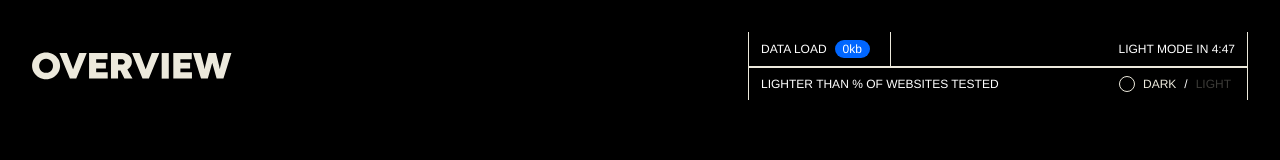
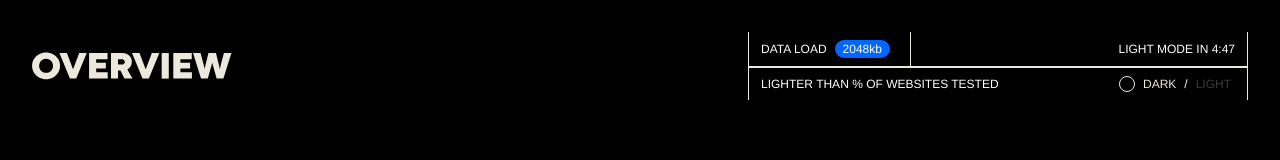
Before and after one commit to tlcottr/overviewearth, a Next.js app: page / in a window 1280 px wide. Shown: the top 160 px of the page. Built offline with nearby package versions, Linux system fonts and the light colour scheme.

Commit message:
HARDWARE CONCURRENCY

```diff
--- a/components/PageSizeTracker/index.js
+++ b/components/PageSizeTracker/index.js
@@ -5,24 +5,16 @@ const PageSizeTracker = () => {
 
   useEffect(() => {
     const trackPageSize = () => {
-      var resources = window.performance.getEntriesByType("resource");
-      var totalSize = 0;
-      for (var i = 0; i < resources.length; i++) {
-        totalSize += resources[i].transferSize;
-      }
-      var sizeInKB = (totalSize / 1024).toFixed(2);
-
-      // Check if page size has already been stored in localStorage
-      const storedPageSize = localStorage.getItem("pageSize");
-      if (!storedPageSize) {
-        // If not, store the current page size in localStorage
-        localStorage.setItem("pageSize", sizeInKB);
+      if (window.navigator && window.navigator.hardwareConcurrency) {
+        // The navigator.hardwareConcurrency property is supported
+        // in this browser
+        const hardwareConcurrency = window.navigator.hardwareConcurrency;
+        const pageSizeInKB = Math.round(hardwareConcurrency * 1024);
+        setPageSize(pageSizeInKB);
       } else {
-        // If it has, use the stored value as the initial value for pageSize
-        // if it is different from the current page size
-        if (storedPageSize !== sizeInKB) {
-          setPageSize(storedPageSize);
-        }
+        // The navigator.hardwareConcurrency property is not supported
+        // in this browser
+        setPageSize("N/A");
       }
     };
 
```
